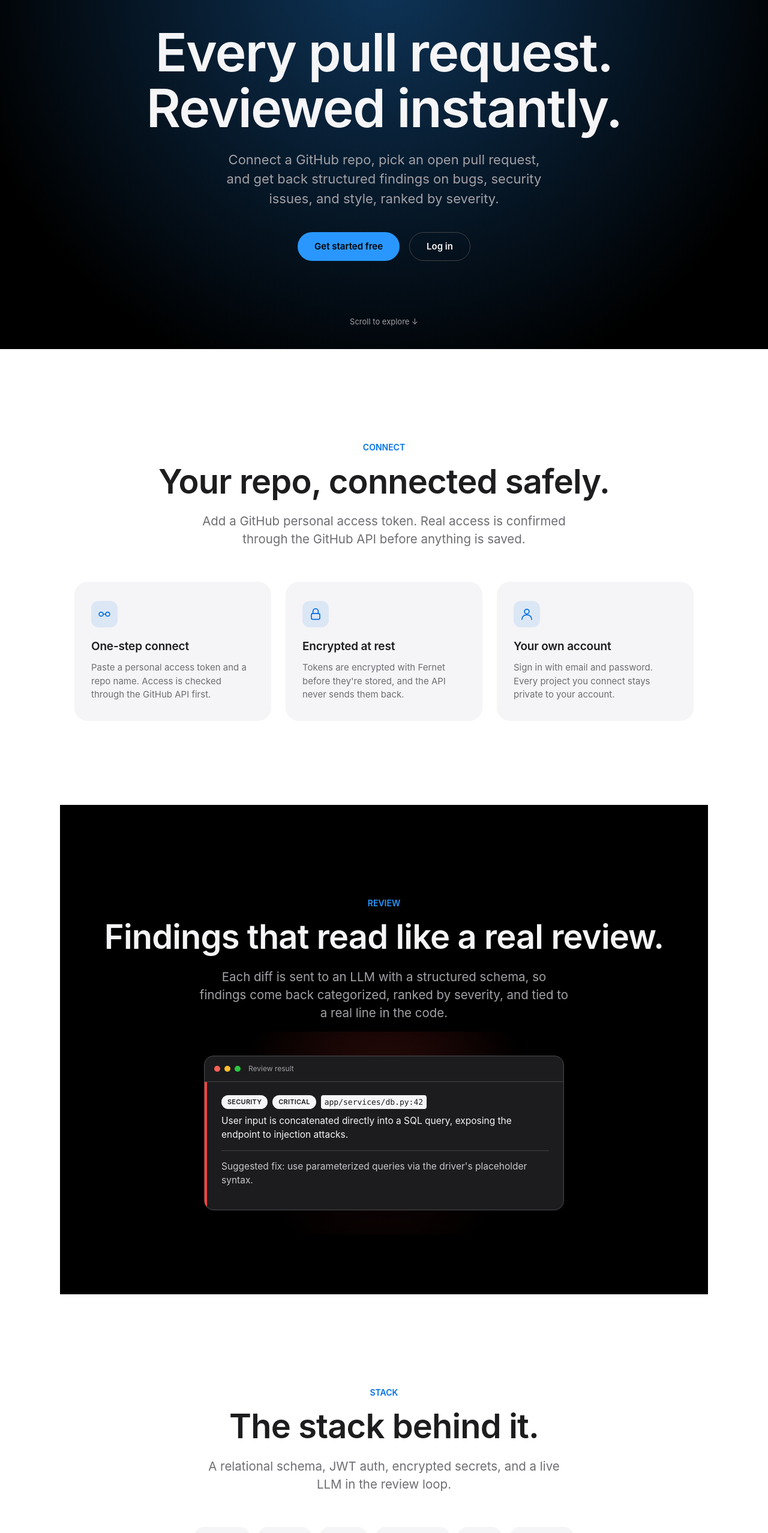
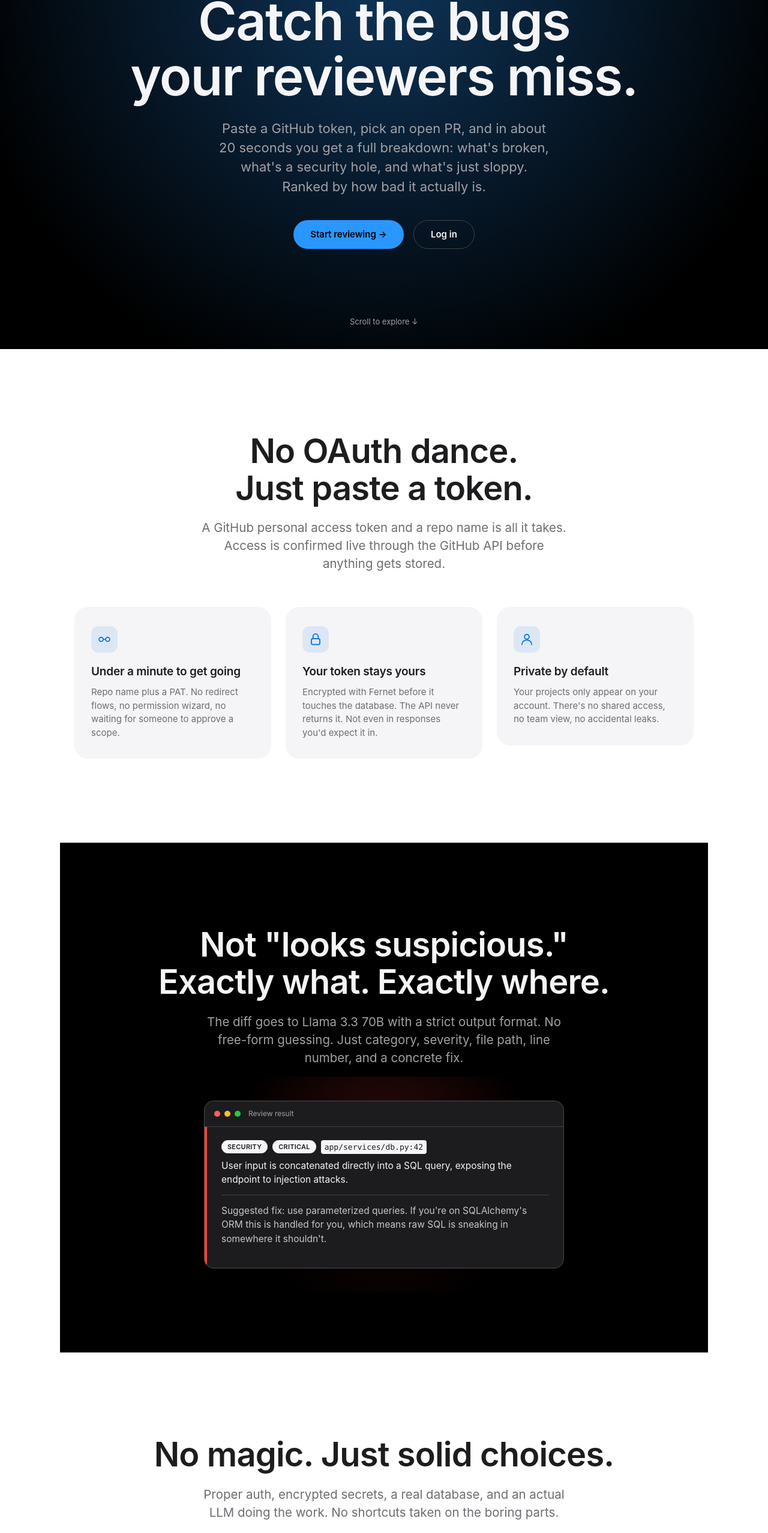
Before and after one commit to ApparentlyTejas/ai-code-review-assistant, a React (Vite) app in the folder frontend/: page / in a window 1280 px wide. Shown: the part 218-2774 px from the top of the page at 60% size. Built offline with nearby package versions, Linux system fonts and the light colour scheme.

Commit message:
final touch up

```diff
--- a/frontend/src/index.css
+++ b/frontend/src/index.css
@@ -910,6 +910,59 @@ pre {
   color: #c7c7cc;
 }
 
+/* ---------- Stack code block ---------- */
+
+.stack-code-block {
+  font-family: var(--mono);
+  font-size: 14px;
+  background: #0d1117;
+  border-radius: 16px;
+  padding: 28px 32px;
+  max-width: 760px;
+  margin: 0 auto;
+  display: flex;
+  flex-direction: column;
+  gap: 12px;
+  text-align: left;
+  border: 1px solid #30363d;
+}
+
+.stack-code-row {
+  display: flex;
+  gap: 28px;
+  align-items: baseline;
+}
+
+.stack-code-key {
+  color: #7ee787;
+  min-width: 80px;
+  flex-shrink: 0;
+  font-weight: 500;
+}
+
+.stack-code-val {
+  color: #cdd9e5;
+  line-height: 1.5;
+}
+
+@media (max-width: 600px) {
+  .stack-code-block {
+    padding: 20px;
+    font-size: 12.5px;
+  }
+
+  .stack-code-row {
+    flex-direction: column;
+    gap: 2px;
+  }
+
+  .stack-code-key {
+    min-width: unset;
+  }
+}
+
+/* ---------- CTA ---------- */
+
 .cta-section {
   text-align: center;
   padding: 160px 24px;
--- a/frontend/src/pages/Landing.tsx
+++ b/frontend/src/pages/Landing.tsx
@@ -6,7 +6,14 @@ import { ConnectIcon, LockIcon, UserIcon } from "../components/Icons";
 import { Logo } from "../components/Logo";
 import { useAuth } from "../auth/AuthContext";
 
-const TECH_STACK = ["Python", "FastAPI", "React", "PostgreSQL", "Groq", "Llama 3.3"];
+const STACK = [
+  { key: "backend", val: "Python 3.12 · FastAPI · SQLAlchemy · Alembic · Pydantic v2" },
+  { key: "auth", val: "JWT · bcrypt · Fernet symmetric encryption" },
+  { key: "database", val: "PostgreSQL (Neon on prod)" },
+  { key: "llm", val: "Groq API · Llama 3.3 70B · enforced output format" },
+  { key: "frontend", val: "React 19 · TypeScript · Vite · TanStack Query · Framer Motion" },
+  { key: "deploy", val: "Render · Neon · Vercel · GitHub Actions CI" },
+];
 
 export function Landing() {
   const { user } = useAuth();
@@ -24,8 +31,8 @@ export function Landing() {
           AI Code Review
         </span>
         <div className="landing-nav-center">
-          <a href="#connect">Connect</a>
-          <a href="#review">Review</a>
+          <a href="#connect">Setup</a>
+          <a href="#review">How it works</a>
           <a href="#stack">Stack</a>
         </div>
         <div className="landing-nav-links">
@@ -50,26 +57,22 @@ export function Landing() {
       <div className="hero" ref={heroRef}>
         <motion.div className="hero-glow" style={{ y: glowY }} />
         <motion.div className="hero-content" style={{ opacity: heroOpacity, scale: heroScale }}>
-          <motion.p
-            className="hero-eyebrow"
-            initial={{ opacity: 0, y: 12 }}
-            animate={{ opacity: 1, y: 0 }}
-            transition={{ duration: 0.6 }}
-          >
-            AI POWERED CODE REVIEW
-          </motion.p>
           <motion.h1
             initial={{ opacity: 0, y: 24 }}
             animate={{ opacity: 1, y: 0 }}
             transition={{ duration: 0.7, delay: 0.1 }}
           >
-            Every pull request.
+            Catch the bugs
             <br />
-            Reviewed instantly.
+            your reviewers miss.
           </motion.h1>
-          <motion.p initial={{ opacity: 0, y: 24 }} animate={{ opacity: 1, y: 0 }} transition={{ duration: 0.7, delay: 0.2 }}>
-            Connect a GitHub repo, pick an open pull request, and get back structured findings on bugs, security
-            issues, and style, ranked by severity.
+          <motion.p
+            initial={{ opacity: 0, y: 24 }}
+            animate={{ opacity: 1, y: 0 }}
+            transition={{ duration: 0.7, delay: 0.2 }}
+          >
+            Paste a GitHub token, pick an open PR, and in about 20 seconds you get a full breakdown:
+            what's broken, what's a security hole, and what's just sloppy. Ranked by how bad it actually is.
           </motion.p>
           <motion.div
             className="hero-actions"
@@ -78,7 +81,7 @@ export function Landing() {
             transition={{ duration: 0.7, delay: 0.3 }}
           >
             <Link to={user ? "/projects" : "/register"} className="btn-pill">
-              {user ? "Go to dashboard" : "Get started free"}
+              {user ? "Go to dashboard" : "Start reviewing →"}
             </Link>
             {!user && (
               <Link to="/login" className="btn-pill outline">
@@ -99,11 +102,14 @@ export function Landing() {
 
       <section className="section" id="connect">
         <ScrollReveal>
-          <p className="section-eyebrow">CONNECT</p>
-          <h2>Your repo, connected safely.</h2>
+          <h2>
+            No OAuth dance.
+            <br />
+            Just paste a token.
+          </h2>
           <p className="lead">
-            Add a GitHub personal access token. Real access is confirmed through the GitHub API before anything
-            is saved.
+            A GitHub personal access token and a repo name is all it takes. Access is confirmed live
+            through the GitHub API before anything gets stored.
           </p>
         </ScrollReveal>
         <div className="feature-grid">
@@ -112,8 +118,11 @@ export function Landing() {
               <span className="feature-icon">
                 <ConnectIcon />
               </span>
-              <h3>One-step connect</h3>
-              <p>Paste a personal access token and a repo name. Access is checked through the GitHub API first.</p>
+              <h3>Under a minute to get going</h3>
+              <p>
+                Repo name plus a PAT. No redirect flows, no permission wizard, no waiting for someone to
+                approve a scope.
+              </p>
             </div>
           </ScrollReveal>
           <ScrollReveal delay={0.1}>
@@ -121,8 +130,11 @@ export function Landing() {
               <span className="feature-icon">
                 <LockIcon />
               </span>
-              <h3>Encrypted at rest</h3>
-              <p>Tokens are encrypted with Fernet before they're stored, and the API never sends them back.</p>
+              <h3>Your token stays yours</h3>
+              <p>
+                Encrypted with Fernet before it touches the database. The API never returns it. Not even
+                in responses you'd expect it in.
+              </p>
             </div>
           </ScrollReveal>
           <ScrollReveal delay={0.2}>
@@ -130,8 +142,11 @@ export function Landing() {
               <span className="feature-icon">
                 <UserIcon />
               </span>
-              <h3>Your own account</h3>
-              <p>Sign in with email and password. Every project you connect stays private to your account.</p>
+              <h3>Private by default</h3>
+              <p>
+                Your projects only appear on your account. There's no shared access, no team view, no
+                accidental leaks.
+              </p>
             </div>
           </ScrollReveal>
         </div>
@@ -139,11 +154,14 @@ export function Landing() {
 
       <section className="section section-dark" id="review">
         <ScrollReveal>
-          <p className="section-eyebrow">REVIEW</p>
-          <h2>Findings that read like a real review.</h2>
+          <h2>
+            Not "looks suspicious."
+            <br />
+            Exactly what. Exactly where.
+          </h2>
           <p className="lead">
-            Each diff is sent to an LLM with a structured schema, so findings come back categorized, ranked by
-            severity, and tied to a real line in the code.
+            The diff goes to Llama 3.3 70B with a strict output format. No free-form guessing.
+            Just category, severity, file path, line number, and a concrete fix.
           </p>
         </ScrollReveal>
         <ScrollReveal delay={0.15}>
@@ -166,7 +184,8 @@ export function Landing() {
                   User input is concatenated directly into a SQL query, exposing the endpoint to injection attacks.
                 </p>
                 <p className="mock-finding-fix">
-                  Suggested fix: use parameterized queries via the driver's placeholder syntax.
+                  Suggested fix: use parameterized queries. If you're on SQLAlchemy's ORM this is
+                  handled for you, which means raw SQL is sneaking in somewhere it shouldn't.
                 </p>
               </div>
             </div>
@@ -176,16 +195,19 @@ export function Landing() {
 
       <section className="section" id="stack">
         <ScrollReveal>
-          <p className="section-eyebrow">STACK</p>
-          <h2>The stack behind it.</h2>
-          <p className="lead">A relational schema, JWT auth, encrypted secrets, and a live LLM in the review loop.</p>
+          <h2>No magic. Just solid choices.</h2>
+          <p className="lead">
+            Proper auth, encrypted secrets, a real database, and an actual LLM doing the work.
+            No shortcuts taken on the boring parts.
+          </p>
         </ScrollReveal>
         <ScrollReveal delay={0.1}>
-          <div style={{ display: "flex", flexWrap: "wrap", gap: 12, justifyContent: "center" }}>
-            {TECH_STACK.map((tech) => (
-              <span key={tech} className="badge" style={{ fontSize: 13, padding: "8px 18px" }}>
-                {tech}
-              </span>
+          <div className="stack-code-block">
+            {STACK.map(({ key, val }) => (
+              <div key={key} className="stack-code-row">
+                <span className="stack-code-key">{key}</span>
+                <span className="stack-code-val">{val}</span>
+              </div>
             ))}
           </div>
         </ScrollReveal>
@@ -193,15 +215,18 @@ export function Landing() {
 
       <section className="cta-section">
         <ScrollReveal>
-          <h2>Try it on your own repo.</h2>
-          <Link to={user ? "/projects" : "/register"} className="btn-pill" style={{ background: "var(--accent)", color: "#fff" }}>
-            {user ? "Go to dashboard" : "Get started free"}
+          <h2>Run it on your next PR.</h2>
+          <Link
+            to={user ? "/projects" : "/register"}
+            className="btn-pill"
+            style={{ background: "var(--accent)", color: "#fff" }}
+          >
+            {user ? "Go to dashboard" : "Connect a repo →"}
           </Link>
         </ScrollReveal>
       </section>
 
       <footer className="landing-footer">
-        <p>AI Code Review Assistant. A portfolio project built with FastAPI, React, and Groq.</p>
         <p>
           Built by{" "}
           <a href="https://github.com/ApparentlyTejas" target="_blank" rel="noreferrer">
```
